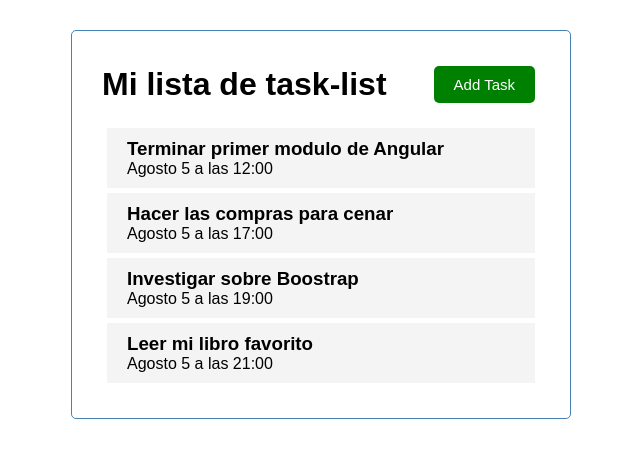
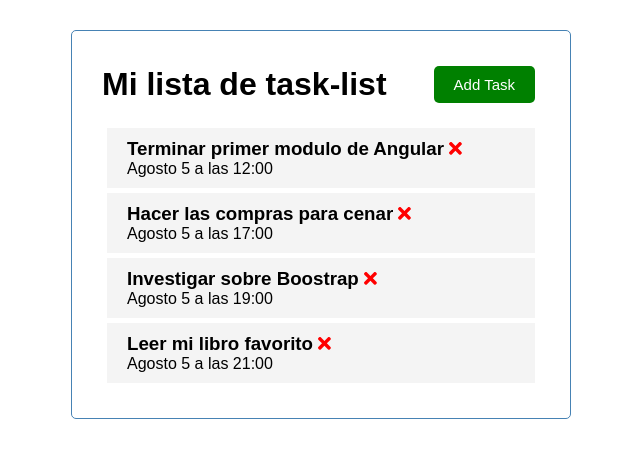
Before and after one commit to IngAlarcon/ListaTareas_Angular, an Angular app: page / in a window 1280 px wide. Shown: the top 458 px of the page, without its empty margins (319-959 px from the left). Built offline with nearby package versions, Linux system fonts and the light colour scheme.

Commit message:
Componente de lista de items

```diff
--- a/package.json
+++ b/package.json
@@ -18,6 +18,11 @@
     "@angular/platform-browser": "~13.1.0",
     "@angular/platform-browser-dynamic": "~13.1.0",
     "@angular/router": "~13.1.0",
+    "@fortawesome/angular-fontawesome": "^0.10.1",
+    "@fortawesome/fontawesome-svg-core": "~1.2.36",
+    "@fortawesome/free-brands-svg-icons": "^5.15.4",
+    "@fortawesome/free-regular-svg-icons": "^5.15.4",
+    "@fortawesome/free-solid-svg-icons": "^5.15.4",
     "rxjs": "~7.4.0",
     "tslib": "^2.3.0",
     "zone.js": "~0.11.4"
--- a/src/app/app.module.ts
+++ b/src/app/app.module.ts
@@ -6,6 +6,7 @@
 import { ButtonComponent } from './components/button/button.component';
 import { TasksComponent } from './components/tasks/tasks.component';
 import { TasksItemComponent } from './components/tasks-item/tasks-item.component';
+import { FontAwesomeModule } from '@fortawesome/angular-fontawesome';
 
 @NgModule({
   declarations: [
@@ -16,7 +17,8 @@
     TasksItemComponent
   ],
   imports: [
-    BrowserModule
+    BrowserModule,
+    FontAwesomeModule
   ],
   providers: [],
   bootstrap: [AppComponent]
--- a/src/app/components/tasks-item/tasks-item.component.html
+++ b/src/app/components/tasks-item/tasks-item.component.html
@@ -1,4 +1,9 @@
 <div class="task">
-    <h3>{{ task.text }}</h3>
+    <h3>{{task.text}}
+
+        <fa-icon [icon]="faTimes"
+                 [ngStyle]="{'color':'red'}">
+        </fa-icon> </h3>
+
     <p> {{ task.day }} </p>
 </div>
--- a/src/app/components/tasks-item/tasks-item.component.ts
+++ b/src/app/components/tasks-item/tasks-item.component.ts
@@ -2,6 +2,7 @@
 
 import {Task} from '../../Task';
 import { TASKS } from 'src/app/mock-tasks';
+import { faTimes } from '@fortawesome/free-solid-svg-icons';
 
 @Component({
   selector: 'app-tasks-item',
@@ -12,6 +13,9 @@
   @Input()
   task: Task = TASKS[0];
 
+  //utilizando icono fortawesome
+  faTimes = faTimes;
+
   constructor() { }
 
   ngOnInit(): void {
--- a/src/app/components/tasks/tasks.component.ts
+++ b/src/app/components/tasks/tasks.component.ts
@@ -3,6 +3,7 @@
 // Importando mi simulador de base de datos
 import { Task } from '../../Task';
 import { TASKS } from '../../mock-tasks';
+
 
 @Component({
   selector: 'app-tasks',
@@ -11,7 +12,10 @@
 })
 export class TasksComponent implements OnInit {
 
+  //Datos
   tasks: Task[] = TASKS;
+
+
   constructor() { }
 
   ngOnInit(): void {
```
Also changed, not shown: 1 other file (tests, documents, lock files or other folders).
